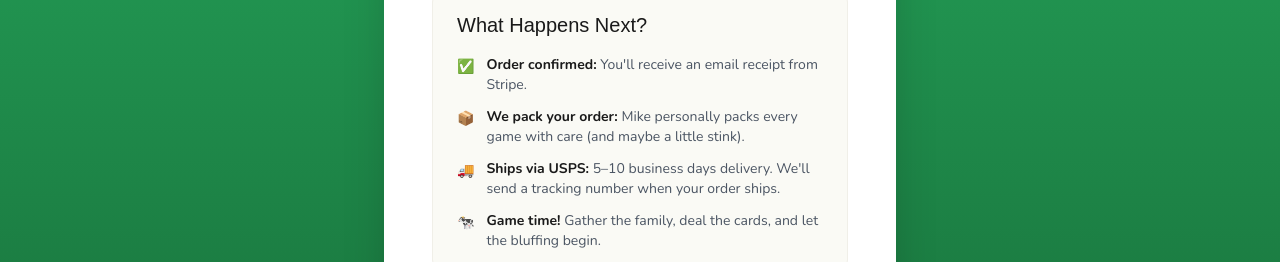
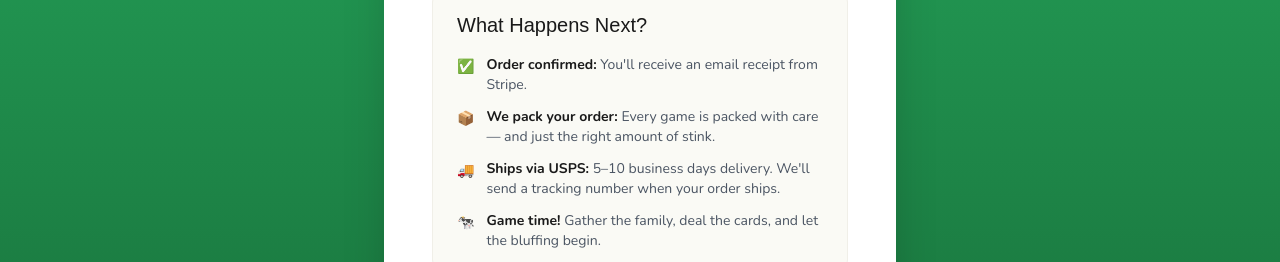
Before and after one commit to MikeOclaw/stink-farm-website, a Next.js app: page /buy/success in a window 1280 px wide. Shown: the part 477-739 px from the top of the page. Built offline with nearby package versions, Linux system fonts and the light colour scheme; no server answers; a web font is replaced by a local one.

Commit message:
fix success page: remove name, funnier packing line

```diff
--- a/app/buy/success/page.tsx
+++ b/app/buy/success/page.tsx
@@ -37,8 +37,7 @@ export default function SuccessPage() {
             <li className="flex items-start gap-3">
               <span className="text-hay-gold font-bold mt-0.5">📦</span>
               <span>
-                <strong className="text-near-black">We pack your order:</strong> Mike personally
-                packs every game with care (and maybe a little stink).
+                <strong className="text-near-black">We pack your order:</strong> Every game is packed with care — and just the right amount of stink.
               </span>
             </li>
             <li className="flex items-start gap-3">
```
